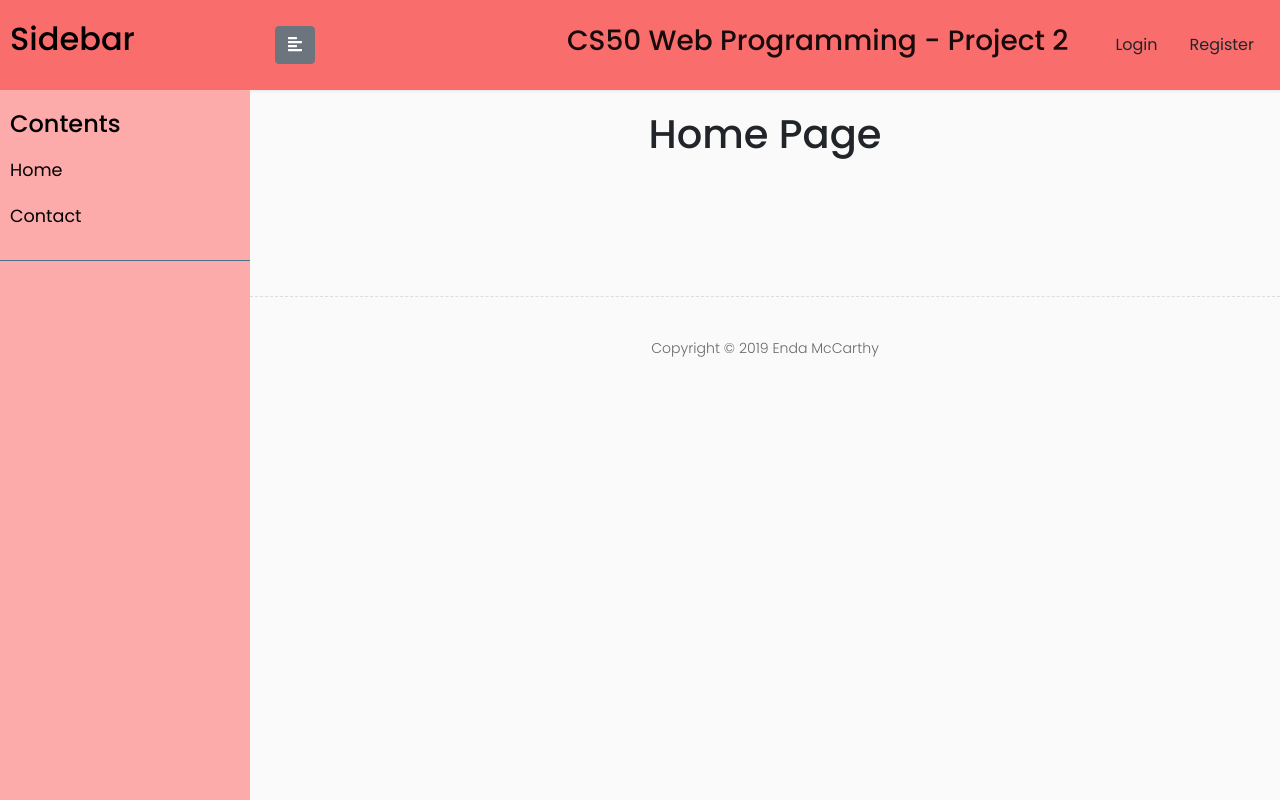
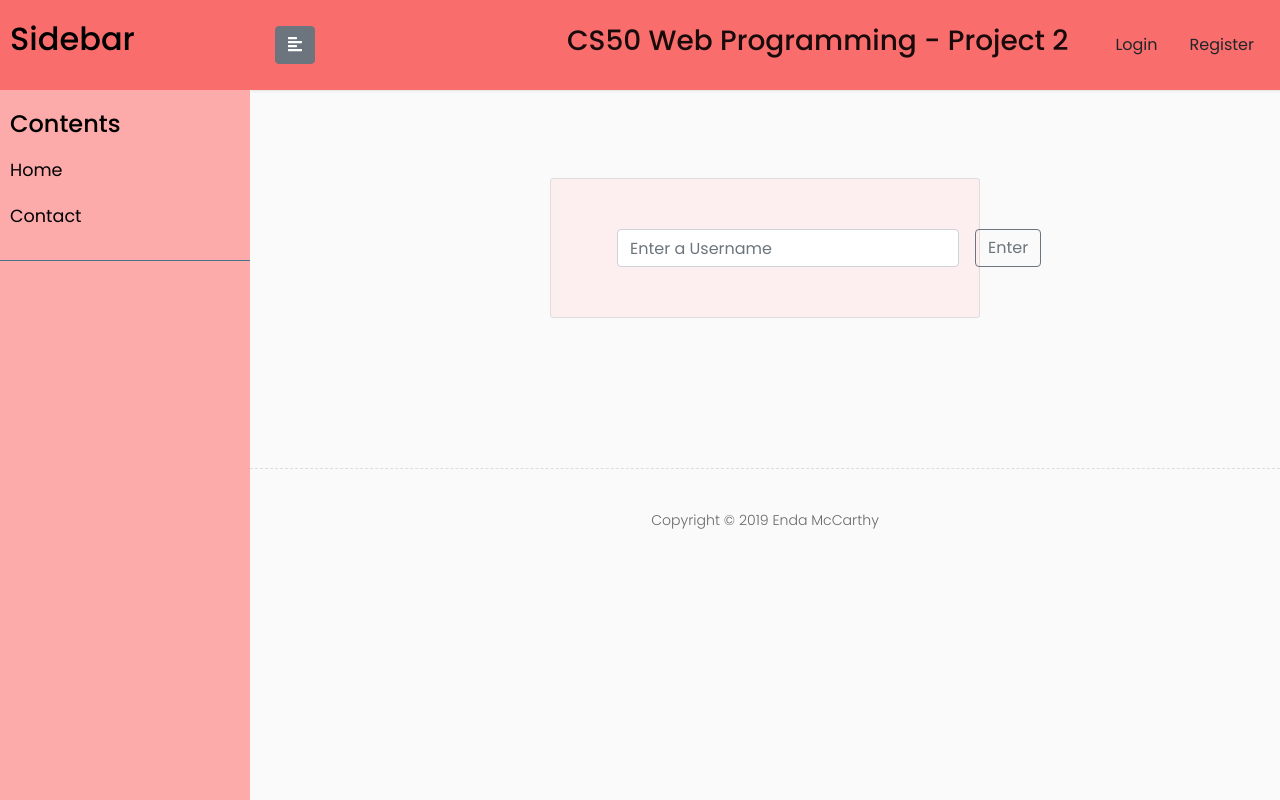
Before and after one commit to endamccarthy/Project2-Flack, a Flask app: page / in a window 1280 px wide. Run offline with Flask 2, Linux system fonts and the light colour scheme; some libraries are stand-ins or nearby versions.

Commit message:
username form added

```diff
--- /dev/null
+++ b/core/main/forms.py
@@ -0,0 +1,8 @@
+from flask_wtf import FlaskForm
+from wtforms import StringField, SubmitField
+from wtforms.validators import DataRequired, Length
+
+
+class UsernameForm(FlaskForm):
+    username = StringField('Enter a Username', validators=[DataRequired(), Length(1, 30)])
+    submit = SubmitField('Enter')
--- a/core/main/routes.py
+++ b/core/main/routes.py
@@ -1,13 +1,18 @@
 from flask import Blueprint, render_template
+from core.main.forms import UsernameForm
 
 
 # 'main' will be the name of the blueprint
 main = Blueprint('main', __name__)
 
 
-@main.route("/")
+@main.route("/", methods=['GET', 'POST'])
 def index():
-    return render_template("index.html")
+    form = UsernameForm()
+    if form.validate_on_submit():
+        return render_template("index.html", title="test", form=form)
+
+    return render_template("index.html", title="Home", form=form)
 
 
 @main.route("/contact")
--- a/core/static/style.css
+++ b/core/static/style.css
@@ -176,9 +176,18 @@ ul.CTAs a {
 }
 
 .inside-content {
-  padding-left: 200px;
-  padding-right: 200px;
+  padding-left: 300px;
+  padding-right: 300px;
+  padding-top: 60px;
   padding-bottom: 30px;
+}
+
+.content-section {
+  background: #fdefef;
+  padding: 50px 50px;
+  border: 1px solid #dddddd;
+  border-radius: 3px;
+  margin-bottom: 20px;
 }
 
 /* ---------------------------------------------------
--- a/core/static/style.scss
+++ b/core/static/style.scss
@@ -191,9 +191,18 @@ ul.CTAs a {
 }
 
 .inside-content {
-    padding-left: 200px;
-    padding-right: 200px;
+    padding-left: 300px;
+    padding-right: 300px;
+    padding-top: 60px;
     padding-bottom: 30px;
+}
+
+.content-section {
+    background: #fdefef;
+    padding: 50px 50px;
+    border: 1px solid #dddddd;
+    border-radius: 3px;
+    margin-bottom: 20px;
 }
 
 /* ---------------------------------------------------
--- a/core/templates/index.html
+++ b/core/templates/index.html
@@ -2,6 +2,23 @@
 
 {% block content %}
 <div style="text-align: center">
-    <h1>Home Page</h1>
+    <h1></h1>
 </div>
+<form method="POST" action="" class="content-section form-inline">
+    {{ form.hidden_tag() }}
+    <div class="form-group mx-sm-3">
+        {% if form.username.errors %}
+            {{ form.username(class="form-control form-control is-invalid mr-3")}}
+            {{ form.submit(class="btn btn-outline-secondary") }}
+            <div class="invalid-feedback">
+                {% for error in form.username.errors %}
+                    <span>{{ error }}</span>
+                {% endfor %}
+            </div>
+        {% else %}
+            {{ form.username(class="form-control form-control mr-3", placeholder=form.username.label.text) }}
+            {{ form.submit(class="btn btn-outline-secondary") }}
+        {% endif %}
+    </div>
+</form>
 {% endblock content %}
```
Also changed, not shown: 1 other file.
